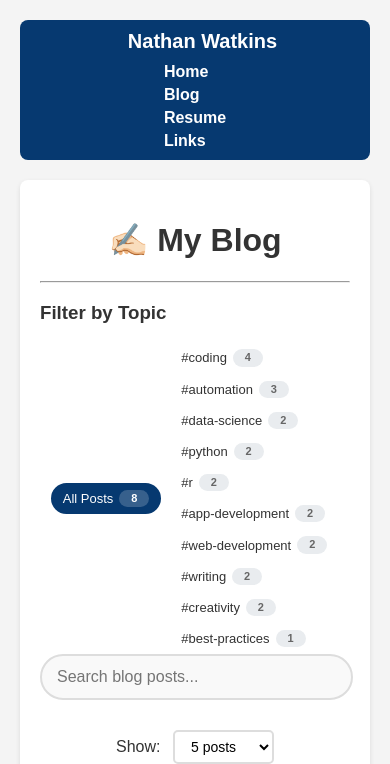
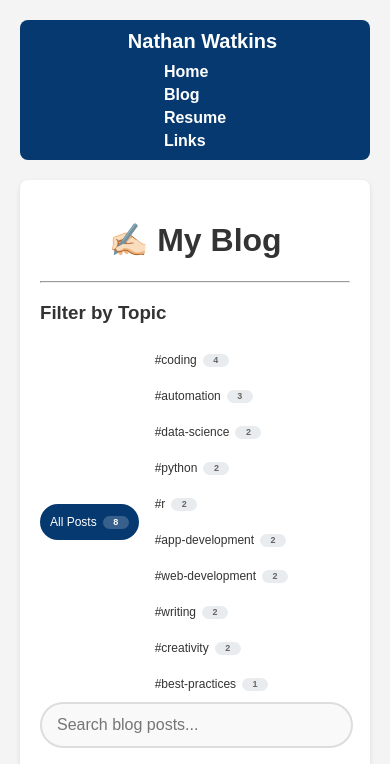
Before and after one commit to nathanwatkinsdc/nathanwatkinsdc.github.io, a Jekyll site: the page built from _pages/blog.md, in a window 390 px wide. Shown: the top 764 px of the page. Built offline with Jekyll 4.4.1, drawn with Linux system fonts in a browser that asks for light colours; grey boxes are pictures that could not be loaded.

Commit message:
Update style.css - additional tweaks to tag filtering menu

```diff
--- a/assets/style.css
+++ b/assets/style.css
@@ -265,12 +265,19 @@
 /* Responsive Design */
 @media (max-width: 768px) {
     .tag-filter-container {
-        justify-content: center;
+        grid-template-columns: repeat(auto-fit, minmax(120px, 1fr));
+        gap: 6px;
     }
 
     .tag-filter {
-        font-size: 13px;
-        padding: 5px 10px;
+        font-size: 12px;
+        padding: 3px 8px;
+        min-height: 26px;
+    }
+
+    .tag-count {
+        font-size: 9px;
+        padding: 1px 4px;
     }
 
     .blog-card {
@@ -295,6 +302,18 @@
     .nav-container {
         flex-direction: column;
         gap: 10px;
+    }
+}
+
+@media (max-width: 480px) {
+    .tag-filter-container {
+        grid-template-columns: repeat(auto-fit, minmax(100px, 1fr));
+    }
+
+    .tag-filter-header {
+        flex-direction: column;
+        gap: 8px;
+        align-items: flex-start;
     }
 }
 
```
